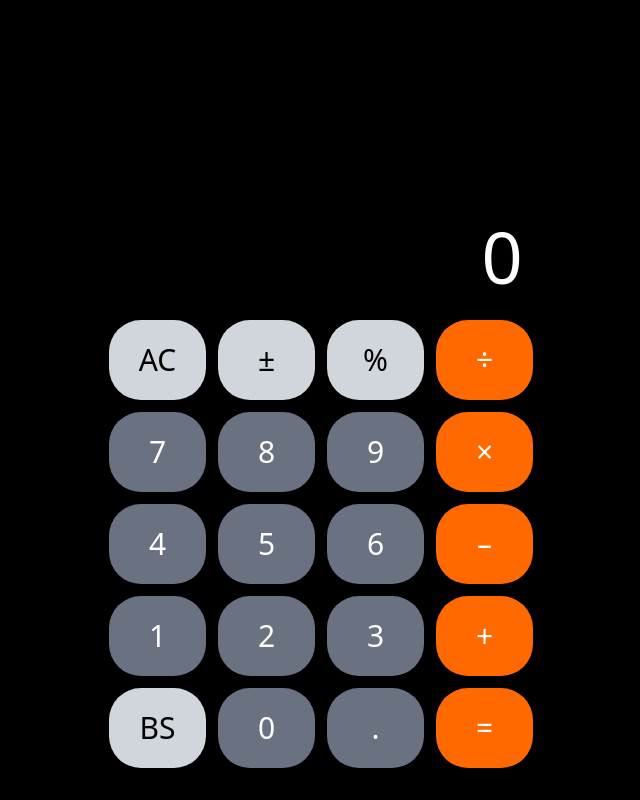
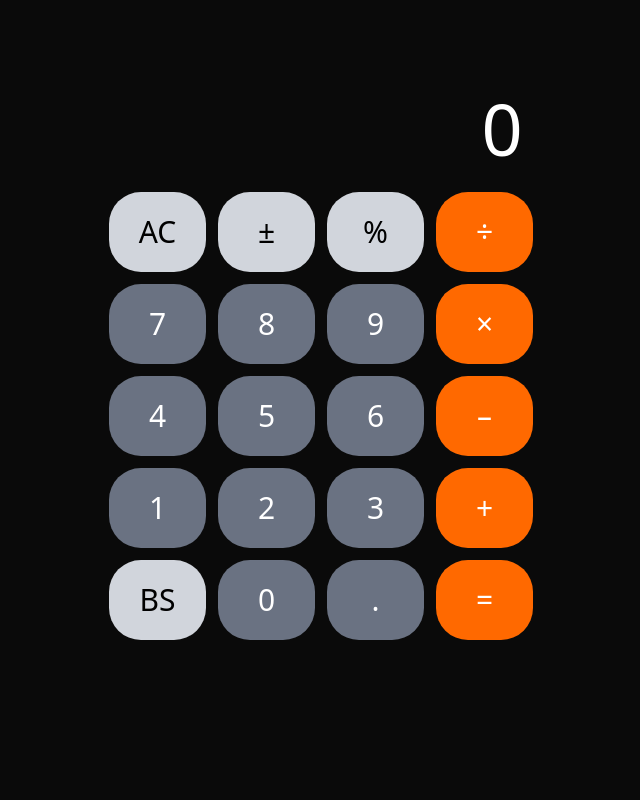
Before and after one commit to raminorahel/raminorahel.github.io, a React (Vite) app: page /~ in a window 1280 px wide. Shown: the whole page, without its empty margins (319-959 px from the left). Built offline with nearby package versions, Linux system fonts and the light colour scheme.

Commit message:
Update UI

```diff
--- a/src/components/SecurityCalculator/index.tsx
+++ b/src/components/SecurityCalculator/index.tsx
@@ -477,7 +477,7 @@ const SecurityCalculator: React.FC = () => {
 
   return (
     <div
-      className="min-h-screen bg-black flex flex-col items-center justify-end px-3.5 py-5 relative"
+      className="h-full flex flex-col items-center justify-end px-3.5 py-5 relative"
       onClick={handleBackgroundClick}
     >
       <div
```
